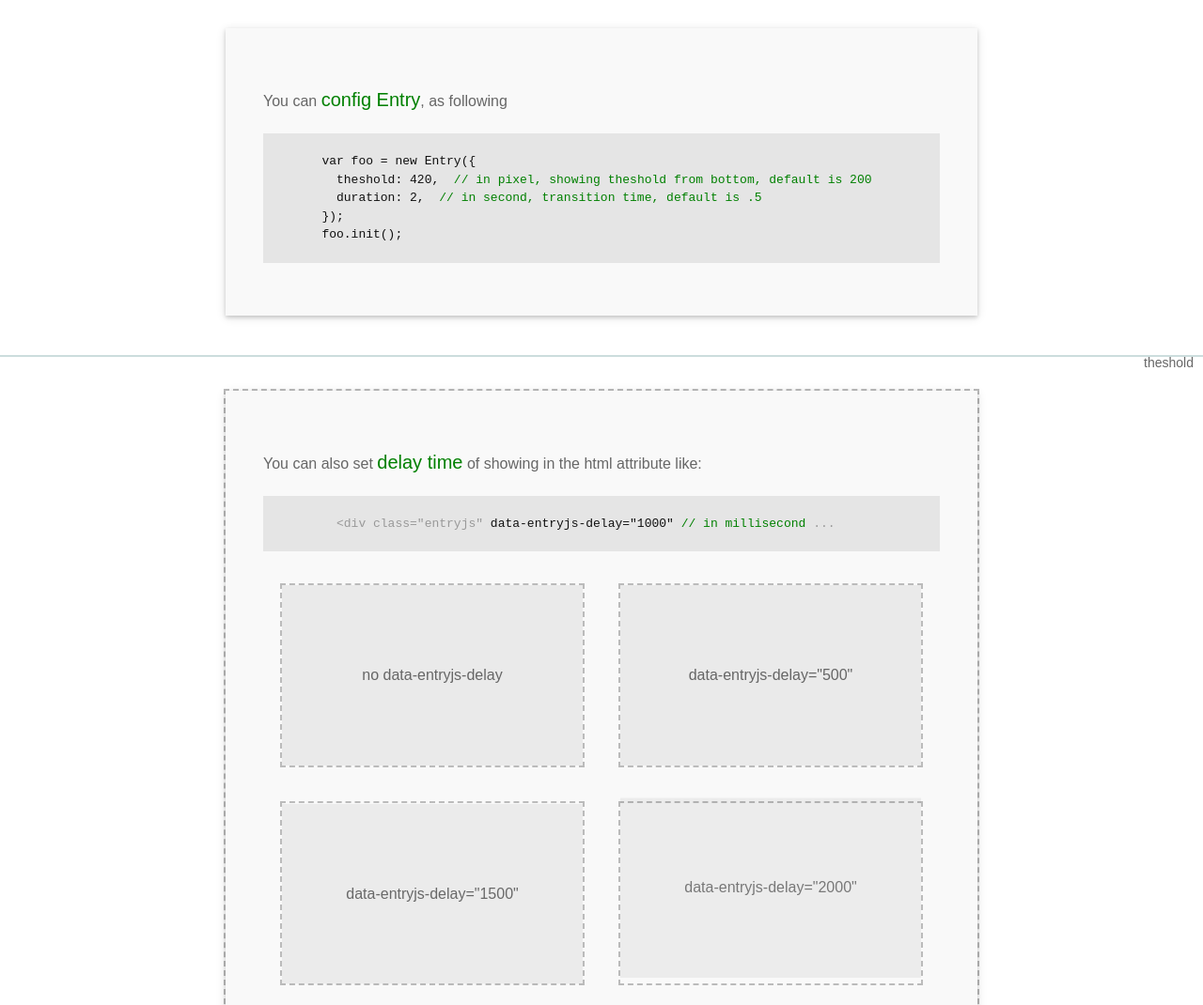
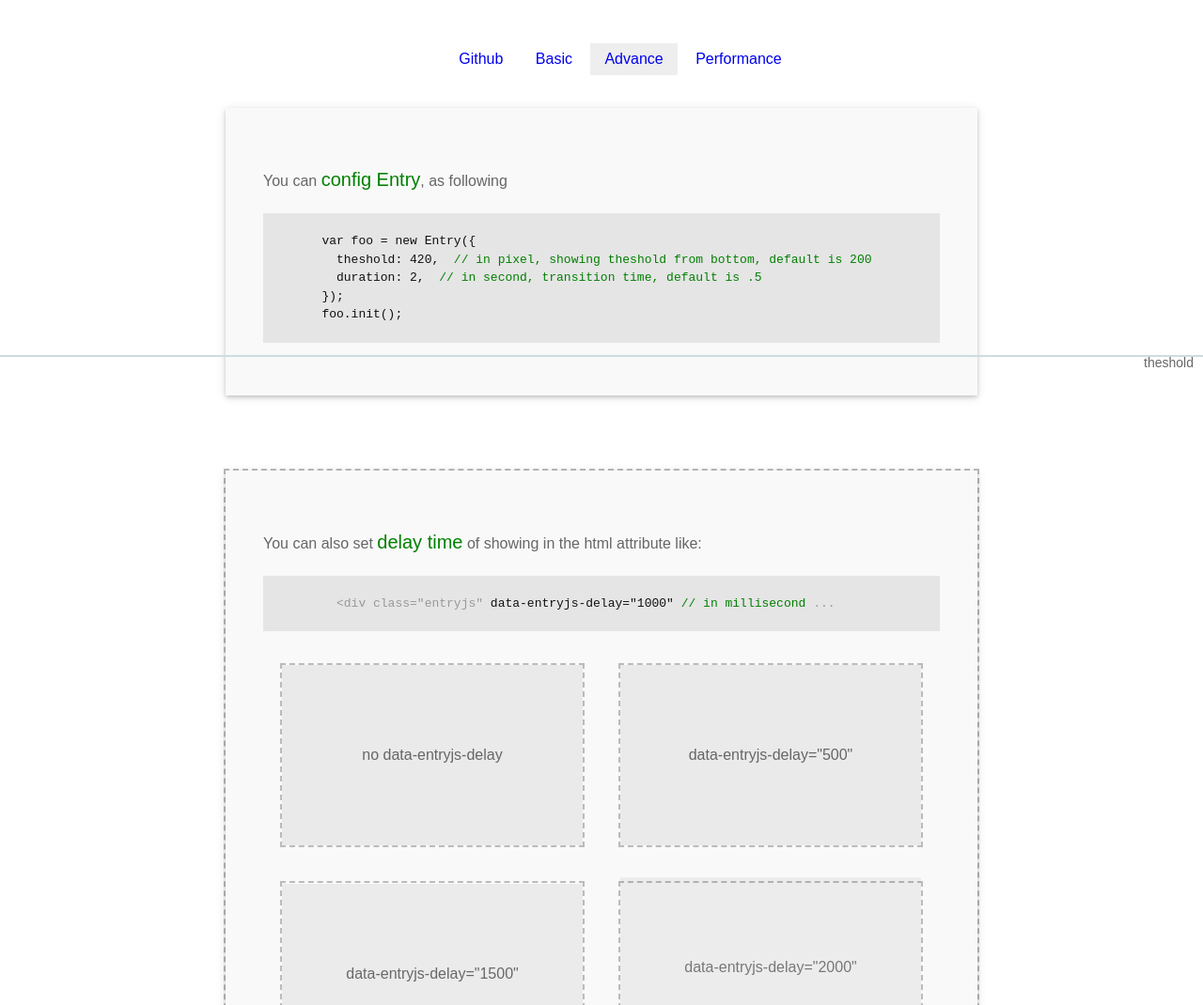
Before and after one commit to kenneth1003/entry.js, a website: page demo/advance.html in a window 1280 px wide. Shown: the top 1070 px of the page at 94% size. Drawn offline with Linux system fonts and the light colour scheme.

Commit message:
change url

```diff
--- a/demo/advance.html
+++ b/demo/advance.html
@@ -9,6 +9,33 @@
 </head>
 
 <body>
+  <header>
+      <nav>
+        <ul class="nav-list">
+          <li>
+            <a href="/entryjs/demo/basic.html">
+              Github
+            </a>
+          </li>
+          <li>
+            <a href="/entryjs/demo/basic.html">
+              Basic
+            </a>
+          </li>
+          <li class="active">
+            <a href="/entryjs/demo/advance.html">
+              Advance
+            </a>
+          </li>
+          <li>
+            <a href="/entryjs/demo/performance_test.html">
+              Performance
+            </a>
+          </li>
+        </ul>
+      </nav>
+    </header>
+
   <div class="box entryjs">
     <p>
       You can <span class="emphasis">config Entry</span>, as following
--- a/demo/css/style.css
+++ b/demo/css/style.css
@@ -13,6 +13,22 @@ pre {
   line-height: 1.5;
   padding: 20px 0;
 
+}
+.nav-list {
+  list-style: none;
+  margin-bottom: 35px;
+  text-align: center;
+}
+.nav-list li {
+  display: inline-block;
+}
+.nav-list li.active, .nav-list li:hover {
+  background-color: #eee;
+}
+.nav-list a {
+  display: inline-block;
+  text-decoration: none;
+  padding: 8px 15px;
 }
 .box {
   background-color: #f9f9f9;
```
Also changed, not shown: demo/basic.html (+26 -1 lines), demo/performance_test.html (+27 -0 lines), demo/README.md.
